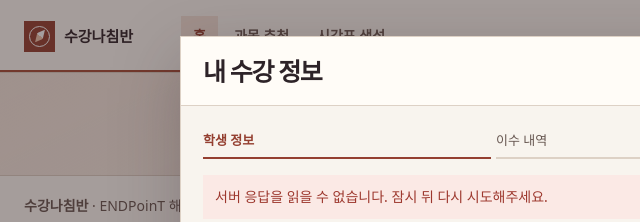
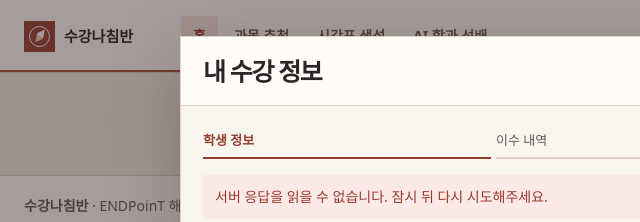
Before and after one commit to 2026ENDPoinT/team20, a plain HTML site: page intake_app/static/index.html in a window 1280 px wide. Shown: the top 222 px of the page, 0-640 px from the left. Drawn offline with Linux system fonts and the light colour scheme; no server answers; a web font is replaced by a local one.

Commit message:
button hidden find

```diff
--- a/intake_app/static/index.html
+++ b/intake_app/static/index.html
@@ -10,7 +10,7 @@
       <a id="home-nav" href="/">홈</a>
       <a id="recommend-nav" href="/recommendations">과목 추천</a>
       <a id="schedule-nav" href="/schedules">시간표 생성</a>
-      <button id="open-schedule-advisor" class="nav-button" type="button" aria-haspopup="dialog" hidden>AI 학과 선배</button>
+      <button id="open-schedule-advisor" class="nav-button" type="button" aria-haspopup="dialog">AI 학과 선배</button>
     </nav>
     <button id="open-basket" class="button secondary" type="button" aria-haspopup="dialog"><svg class="line-icon" viewBox="0 0 24 24" aria-hidden="true"><path d="M4 9h16l-2 11H6L4 9Zm4 0 4-5 4 5"/></svg>바구니 <span id="basket-count" class="count">0</span></button>
     <button id="my-info" class="button secondary" type="button" aria-haspopup="dialog"><span class="profile-icon" aria-hidden="true"></span>내 정보</button>
```
